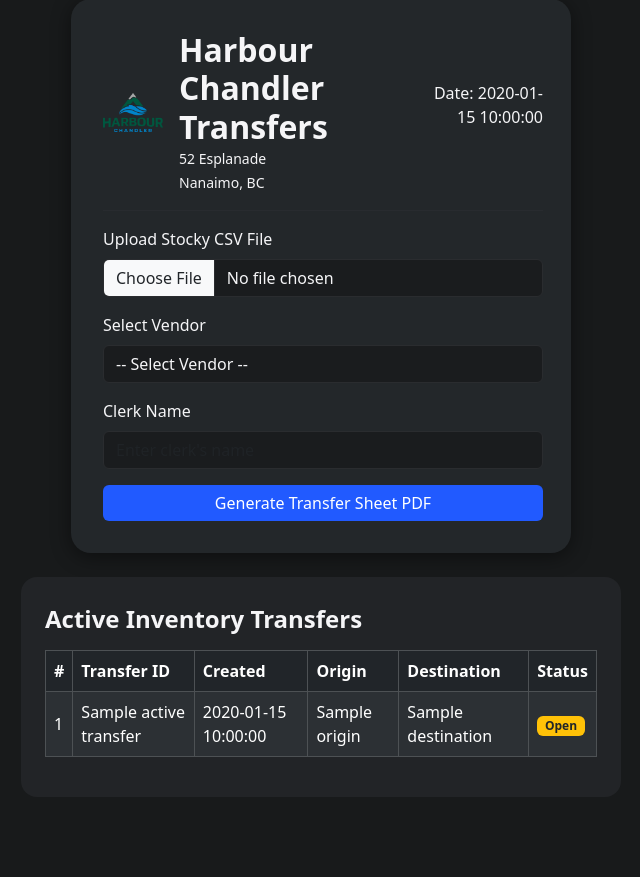
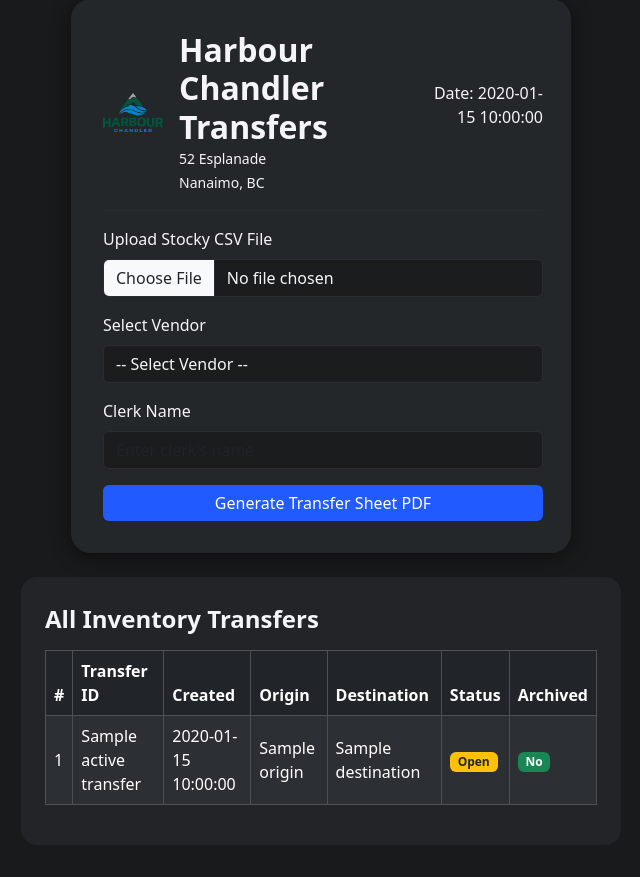
Before and after one commit to ITASFrank/pdf-transfers, a Flask app: template templates/index.html in a window 1280 px wide. Shown: the part 51-928 px from the top of the page, without its empty margins (319-959 px from the left). Before the commit the page ends 808 px from the top, so only its background shows below. Run offline with Flask 3, Linux system fonts and the light colour scheme; the template is opened without the code that fills it: most values are stand-ins (such as "Sample title", 1, 10 or a date in 2020).

Commit message:
Update index.html

```diff
--- a/templates/index.html
+++ b/templates/index.html
@@ -82,9 +82,8 @@
         <button class="btn btn-primary w-100" type="submit">Generate Transfer Sheet PDF</button>
     </form>
 </div>
-
 <div class="active-list">
-    <h4 class="mb-3" style="font-weight: 700;">Active Inventory Transfers</h4>
+    <h4 class="mb-3" style="font-weight: 700;">All Inventory Transfers</h4>
     {% if active_transfers and active_transfers|length > 0 %}
         <div class="table-responsive">
             <table class="table table-dark table-striped table-bordered align-middle">
@@ -96,6 +95,7 @@
                         <th scope="col">Origin</th>
                         <th scope="col">Destination</th>
                         <th scope="col">Status</th>
+                        <th scope="col">Archived</th>
                     </tr>
                 </thead>
                 <tbody>
@@ -111,8 +111,17 @@
                                 <span class="badge bg-warning text-dark">Open</span>
                             {% elif t.status == "sent" %}
                                 <span class="badge bg-primary">Sent</span>
+                            {% elif t.status == "received" %}
+                                <span class="badge bg-success">Received</span>
                             {% else %}
                                 <span class="badge bg-secondary">{{ t.status }}</span>
+                            {% endif %}
+                        </td>
+                        <td>
+                            {% if t.archived %}
+                                <span class="badge bg-danger">Yes</span>
+                            {% else %}
+                                <span class="badge bg-success">No</span>
                             {% endif %}
                         </td>
                     </tr>
@@ -121,7 +130,7 @@
             </table>
         </div>
     {% else %}
-        <div class="text-secondary">No active transfers available.</div>
+        <div class="text-secondary">No transfers available.</div>
     {% endif %}
 </div>
 </body>
```
